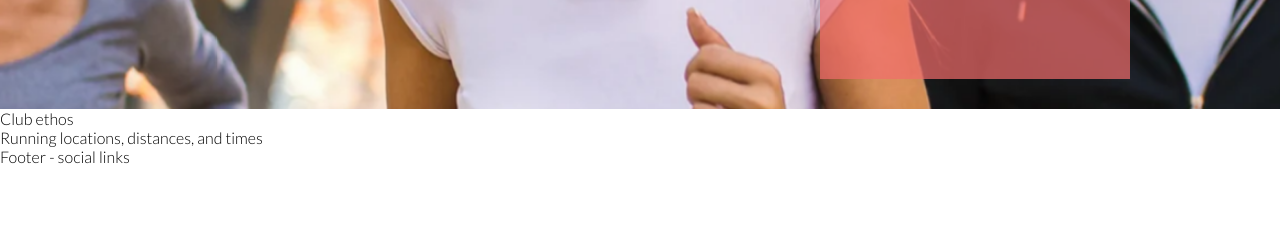
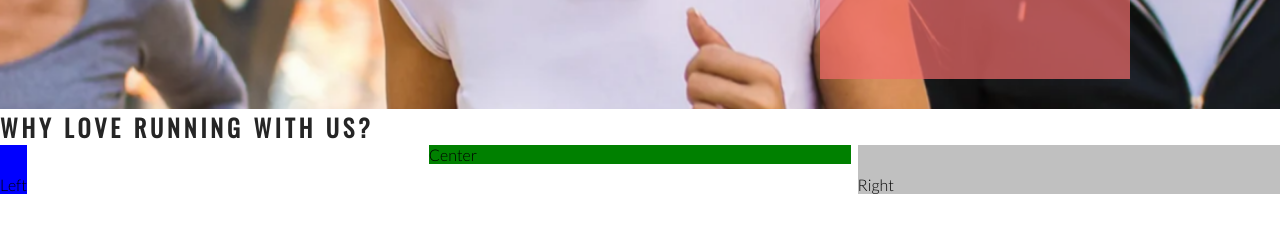
Before and after one commit to paulio11/love-running, a plain HTML site: page index.html in a window 1280 px wide. Shown: the part 566-800 px from the top of the page. Drawn offline with nearby package versions, Linux system fonts and the light colour scheme.

Commit message:
Add club ethos main structure

```diff
--- a/assets/css/style.css
+++ b/assets/css/style.css
@@ -25,6 +25,7 @@ h2 {
 #logo {
     float: left;
     font-size: 280%;
+    margin-left: 30px;
 }
 
 /* navigation items */
@@ -113,3 +114,29 @@ h2 {
         transform: scale(1.1);
     }
 }
+
+/* club ethos */
+
+#club-ethos {
+    height: 600px;
+}
+
+#left-about {
+    padding-top: 30px;
+    width 33%;
+    float: left;
+    background-color: blue;
+}
+
+#right-about {
+    padding-top: 30px;
+    width: 33%;
+    float: right;
+    background-color: silver;
+}
+
+#center-about {
+    width: 33%;
+    margin: 0 auto;
+    background-color: green;
+}
--- a/index.html
+++ b/index.html
@@ -37,8 +37,11 @@
             <h3>Dublin Docklands & Pheonix Park</h3>
         </div>
     </section>
-    <section>
-        Club ethos
+    <section id="club-ethos">
+        <h1>Why Love Running With Us?</h1>
+        <div id="left-about">Left</div>
+        <div id="right-about">Right</div>
+        <div id="center-about">Center</div>
     </section>
     <section>
         Running locations, distances, and times
```
